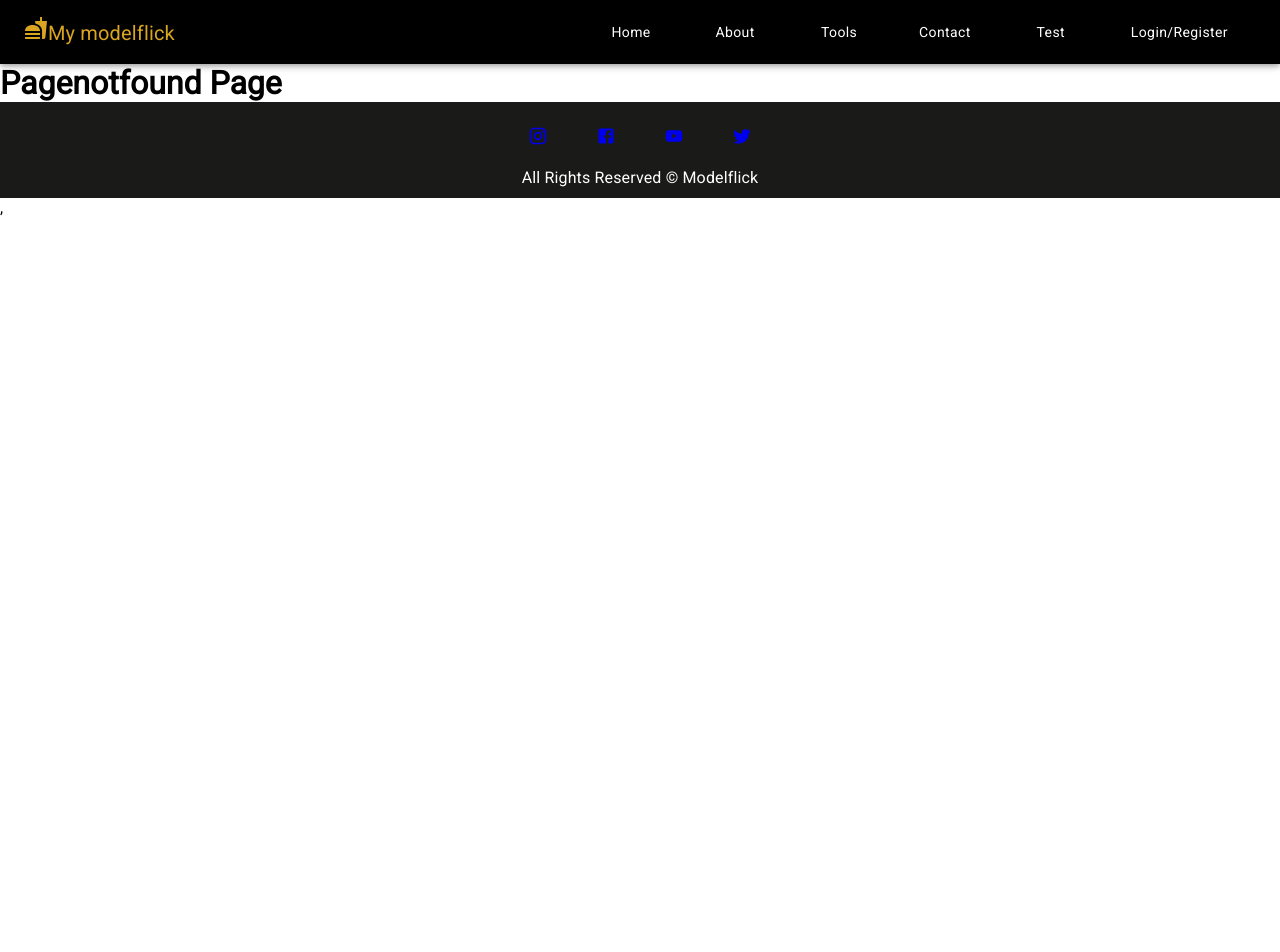
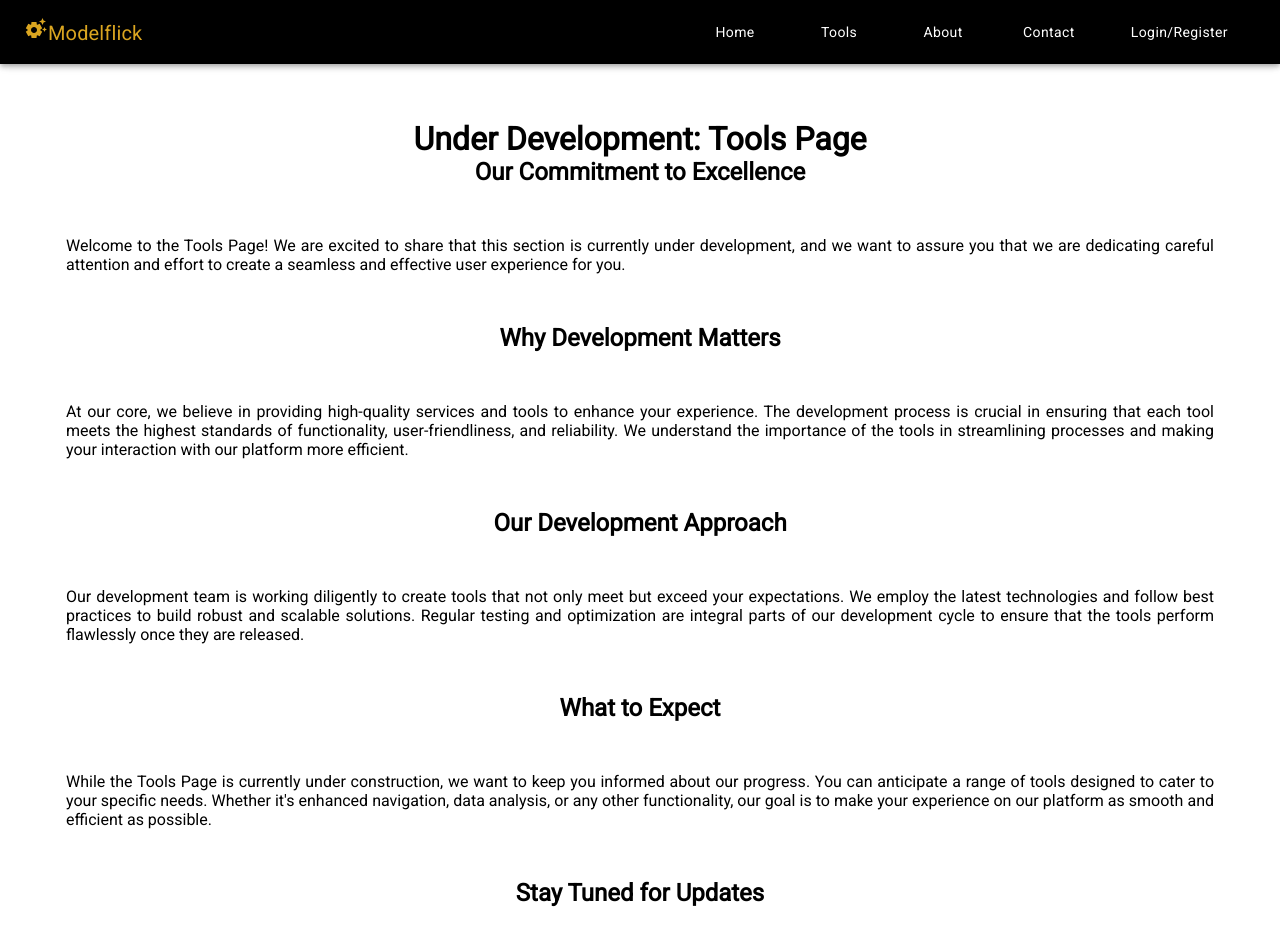
Before and after one commit to Arunarchitect/arunreact, a React (Vite) app: page /schedule in a window 1280 px wide. Shown: the top 952 px of the page. Before the commit the page ends 800 px from the top, so only its background shows below. Built offline with nearby package versions, Linux system fonts and the light colour scheme.

Commit message:
made tools redirect link etc

```diff
--- a/src/App.jsx
+++ b/src/App.jsx
@@ -5,12 +5,13 @@ import About from './pages/About'
 import Contact from './pages/Contact'
 import Pagenotfound from './pages/Pagenotfound'
 import Menu from './pages/Menu'
-import Test from "./pages/Test"
+import Test from "./pages/tools/Test"
 import LoginReg from "./pages/auth/LoginReg"
 import SendPasswordResetEmail from "./pages/auth/SendPasswordResetEmail"
 import Dashboard from "./pages/Dashboard"
 import { useSelector } from "react-redux";
 import ResetPassword from "./pages/auth/ResetPassword"
+import Schedule from "./pages/tools/Schedule"
 
 
 function App() {
@@ -24,6 +25,7 @@ function App() {
             <Route path="/contact" element={<Contact />} />
             <Route path="/menu" element={<Menu />} />
             <Route path="/test" element={<Test />} />
+            <Route path="/schedule" element={<Schedule />} />
             <Route path="/login" element={!access_token ? <LoginReg /> : <Navigate to='/dashboard' />} />
             <Route path='resetpass' element={<SendPasswordResetEmail />} />
             <Route path='apis/user/reset-password/:id/:token' element={<ResetPassword />} />
--- a/src/components/layout/Header.jsx
+++ b/src/components/layout/Header.jsx
@@ -1,6 +1,7 @@
 import React,{useState} from 'react'
 import { AppBar, Box, Divider, Drawer, IconButton, Toolbar, Typography, Button } from '@mui/material'
 import FastfoodIcon from '@mui/icons-material/Fastfood';
+import SettingsSuggestIcon from '@mui/icons-material/SettingsSuggest';
 import MenuIcon from '@mui/icons-material/Menu';
 import {Link, NavLink} from 'react-router-dom'
 import '../../styles/Headerstyles.css';
@@ -19,8 +20,8 @@ const Header = () => {
   const drawer = (
     <Box onClick={handleDrawerToggle} sx={{textAlign:'center'}}>
       <Typography color={'goldenrod'} variant='h6' component={"div"} sx={{flexGrow:1, my:2}}>
-            <FastfoodIcon />
-              My modelflick
+            <SettingsSuggestIcon />
+              Modelflick
           </Typography>
           <Divider />
             <ul className='mobile-navigation'>
@@ -30,23 +31,18 @@ const Header = () => {
               </Button>
             </li>
             <li>
+              <Button component={NavLink} to={'/menu'} style={({ isActive }) => ({ color: isActive ? 'white' : 'black', textTransform: 'none', backgroundColor: isActive ? 'blue' : '' })}>
+                Tools
+              </Button>
+            </li>
+            <li>
               <Button component={NavLink} to={'/about'} style={({ isActive }) => ({ color: isActive ? 'white' : 'black', textTransform: 'none', backgroundColor: isActive ? 'blue' : '' })}>
                 About
               </Button>
             </li>
             <li>
-              <Button component={NavLink} to={'/menu'} style={({ isActive }) => ({ color: isActive ? 'white' : 'black', textTransform: 'none', backgroundColor: isActive ? 'blue' : '' })}>
-                Tools
-              </Button>
-            </li>
-            <li>
               <Button component={NavLink} to={'/contact'} style={({ isActive }) => ({ color: isActive ? 'white' : 'black', textTransform: 'none', backgroundColor: isActive ? 'blue' : '' })}>
                 Contact
-              </Button>
-            </li>
-            <li>
-              <Button component={NavLink} to={'/test'} style={({ isActive }) => ({ color: isActive ? 'white' : 'black', textTransform: 'none', backgroundColor: isActive ? 'blue' : '' })}>
-                Test
               </Button>
             </li>
             <li>
@@ -68,8 +64,8 @@ const Header = () => {
             <MenuIcon />
           </IconButton>
           <Typography color={'goldenrod'} variant='h6' component={"div"} sx={{flexGrow:1}}>
-            <FastfoodIcon />
-              My modelflick
+            <SettingsSuggestIcon />
+              Modelflick
           </Typography>
           <Box sx={{display:{xs:'none', sm:'block'}}}>
           <ul className='navigation-menu'>
@@ -79,23 +75,19 @@ const Header = () => {
               </Button>
             </li>
             <li>
-              <Button component={NavLink} to={'/about'} style={({ isActive }) => ({ color: 'white', textTransform: 'none', backgroundColor: isActive ? 'blue' : '' })}>
-                About
-              </Button>
-            </li>
-            <li>
               <Button component={NavLink} to={'/menu'} style={({ isActive }) => ({ color: 'white', textTransform: 'none', backgroundColor: isActive ? 'blue' : '' })}>
                 Tools
               </Button>
             </li>
             <li>
+              <Button component={NavLink} to={'/about'} style={({ isActive }) => ({ color: 'white', textTransform: 'none', backgroundColor: isActive ? 'blue' : '' })}>
+                About
+              </Button>
+            </li>
+
+            <li>
               <Button component={NavLink} to={'/contact'} style={({ isActive }) => ({ color: 'white', textTransform: 'none', backgroundColor: isActive ? 'blue' : '' })}>
                 Contact
-              </Button>
-            </li>
-            <li>
-              <Button component={NavLink} to={'/test'} style={({ isActive }) => ({ color: 'white', textTransform: 'none', backgroundColor: isActive ? 'blue' : '' })}>
-                Test
               </Button>
             </li>
             <li>
--- a/src/pages/Menu.jsx
+++ b/src/pages/Menu.jsx
@@ -18,12 +18,12 @@ const Menu = () => {
 
   // Tool data array
   const tools = [
-    { title: 'Cost Analyzer', subheader: 'Analyze project costs', avatarLabel: 'C', route: '/tool1' },
-    { title: 'Advisory Engine', subheader: 'Get expert advice', avatarLabel: 'A', route: '/tool2' },
-    { title: 'Regulatory Compliance', subheader: 'Ensure compliance', avatarLabel: 'R', route: '/tool3' },
-    { title: 'Design Recommender', subheader: 'Optimize designs', avatarLabel: 'D', route: '/tool4' },
-    { title: 'Data Analysis Suite', subheader: 'Analytical insights', avatarLabel: 'D', route: '/tool5' },
-    { title: 'Project Evaluation', subheader: 'Evaluate project viability', avatarLabel: 'P', route: '/tool6' },
+    { title: 'Cost Analyzer', subheader: 'Analyze project costs', avatarLabel: 'C', route: '/test' },
+    { title: 'Advisory Engine', subheader: 'Get expert advice', avatarLabel: 'A', route: '/schedule' },
+    { title: 'Regulatory Compliance', subheader: 'Ensure compliance', avatarLabel: 'R', route: '/schedule' },
+    { title: 'Design Recommender', subheader: 'Optimize designs', avatarLabel: 'D', route: '/schedule' },
+    { title: 'Data Analysis Suite', subheader: 'Analytical insights', avatarLabel: 'D', route: '/schedule' },
+    { title: 'Project Evaluation', subheader: 'Evaluate project viability', avatarLabel: 'P', route: '/schedule' },
   ];
 
   return (
--- a/src/pages/Pagenotfound.jsx
+++ b/src/pages/Pagenotfound.jsx
@@ -4,8 +4,26 @@ import Layout from '../components/layout/Layout'
 const Pagenotfound = () => {
   return (
     <Layout>
-        <h1>Pagenotfound Page</h1>
+        <h1>Under Development: Tools Page</h1>
+        <h2>Our Commitment to Excellence</h2>
+        <p>Welcome to the Tools Page! We are excited to share that this section is currently under development, and we want to assure you that we are dedicating careful attention and effort to create a seamless and effective user experience for you.</p>
+
+        <h2>Why Development Matters</h2>
+        <p>At our core, we believe in providing high-quality services and tools to enhance your experience. The development process is crucial in ensuring that each tool meets the highest standards of functionality, user-friendliness, and reliability. We understand the importance of the tools in streamlining processes and making your interaction with our platform more efficient.</p>
+
+        <h2>Our Development Approach</h2>
+        <p>Our development team is working diligently to create tools that not only meet but exceed your expectations. We employ the latest technologies and follow best practices to build robust and scalable solutions. Regular testing and optimization are integral parts of our development cycle to ensure that the tools perform flawlessly once they are released.</p>
+
+        <h2>What to Expect</h2>
+        <p>While the Tools Page is currently under construction, we want to keep you informed about our progress. You can anticipate a range of tools designed to cater to your specific needs. Whether it's enhanced navigation, data analysis, or any other functionality, our goal is to make your experience on our platform as smooth and efficient as possible.</p>
+
+        <h2>Stay Tuned for Updates</h2>
+        <p>We appreciate your patience and understanding as we work on perfecting the Tools Page. We will regularly update you on our progress and any new additions to the toolset. Your feedback is valuable to us, so please feel free to reach out with any suggestions or features you'd like to see.</p>
+
+        <h2>Conclusion</h2>
+        <p>In conclusion, the Tools Page is currently in the development phase, and we are prioritizing its creation to provide you with effective and valuable tools. Thank you for your continued support, and we look forward to unveiling a comprehensive suite of tools that will enhance your overall experience on our platform.</p>
     </Layout>
+
   )
 }
 
--- /dev/null
+++ b/src/pages/tools/Schedule.jsx
@@ -0,0 +1,49 @@
+import React from 'react'
+import Layout from '../../components/layout/Layout'
+import { Box, Typography } from '@mui/material'
+
+const Schedule = () => {
+  return (
+    <Layout>
+        <Box sx={{
+          my:5,
+          textAlign:"center",
+          p:2,
+          "& h4":{
+            fontWeight:'bold',
+            my:'2',
+            fontSize:'2rem',
+          },
+          "& p":{
+            textAlign:'justify',
+            padding: '50px'
+
+          },
+          "@media (max-width:600px)":{
+            mt:0,
+          }
+,        }}>
+          <h1>Under Development: Tools Page</h1>
+                <h2>Our Commitment to Excellence</h2>
+                <p>Welcome to the Tools Page! We are excited to share that this section is currently under development, and we want to assure you that we are dedicating careful attention and effort to create a seamless and effective user experience for you.</p>
+
+                <h2>Why Development Matters</h2>
+                <p>At our core, we believe in providing high-quality services and tools to enhance your experience. The development process is crucial in ensuring that each tool meets the highest standards of functionality, user-friendliness, and reliability. We understand the importance of the tools in streamlining processes and making your interaction with our platform more efficient.</p>
+
+                <h2>Our Development Approach</h2>
+                <p>Our development team is working diligently to create tools that not only meet but exceed your expectations. We employ the latest technologies and follow best practices to build robust and scalable solutions. Regular testing and optimization are integral parts of our development cycle to ensure that the tools perform flawlessly once they are released.</p>
+
+                <h2>What to Expect</h2>
+                <p>While the Tools Page is currently under construction, we want to keep you informed about our progress. You can anticipate a range of tools designed to cater to your specific needs. Whether it's enhanced navigation, data analysis, or any other functionality, our goal is to make your experience on our platform as smooth and efficient as possible.</p>
+
+                <h2>Stay Tuned for Updates</h2>
+                <p>We appreciate your patience and understanding as we work on perfecting the Tools Page. We will regularly update you on our progress and any new additions to the toolset. Your feedback is valuable to us, so please feel free to reach out with any suggestions or features you'd like to see.</p>
+
+                <h2>Conclusion</h2>
+                <p>In conclusion, the Tools Page is currently in the development phase, and we are prioritizing its creation to provide you with effective and valuable tools. Thank you for your continued support, and we look forward to unveiling a comprehensive suite of tools that will enhance your overall experience on our platform.</p>
+        </Box>
+    </Layout>
+  )
+}
+
+export default Schedule
--- a/src/pages/Test.jsx
+++ b/src/pages/tools/Test.jsx
@@ -1,10 +1,10 @@
 import React, { useState } from 'react';
-import Layout from '../components/layout/Layout'
+import Layout from '../../components/layout/Layout'
 import { Box, Typography, FormControlLabel, InputLabel, Select, MenuItem, Button, TextField, RadioGroup, Radio } from '@mui/material'
 import { Grid, Card, CardActionArea, CardMedia, CardContent } from '@mui/material'
 import Stack from '@mui/material/Stack'
-import '../styles/Dash.css'
-import BarChart from '../charts/BarChart';
+import '../../styles/Dash.css'
+import BarChart from '../../charts/BarChart';
 import { FormControl } from '@mui/base/FormControl'
 
 const Test = () => {
```
Also changed, not shown: src/pages/Contact.jsx (+23 -51 lines).
